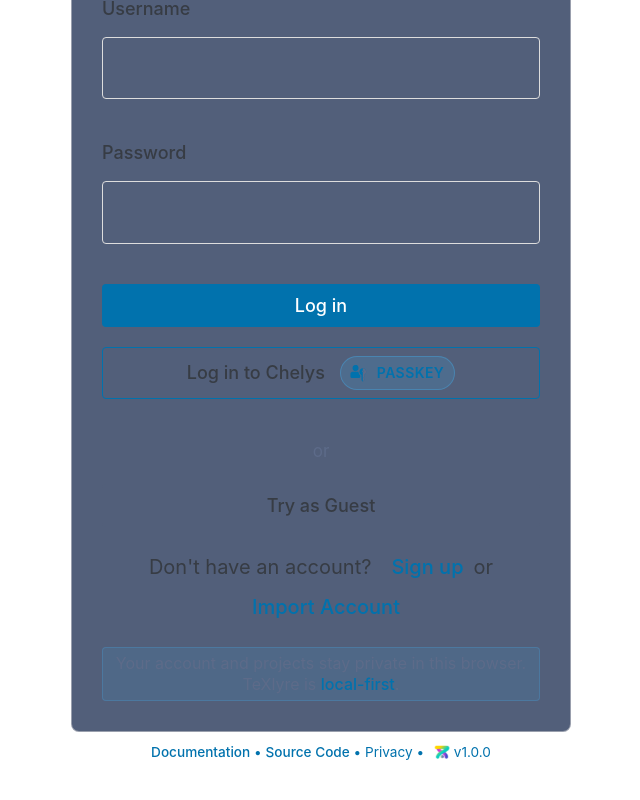
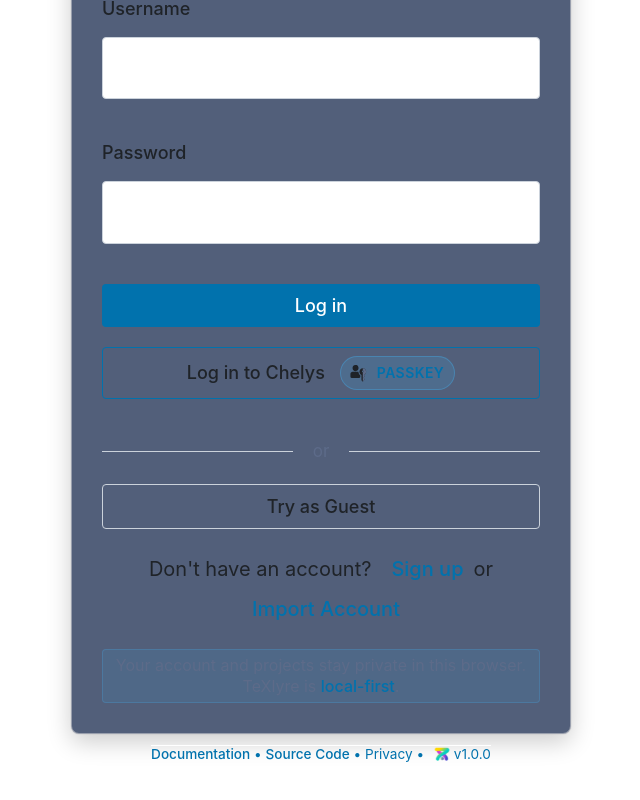
Before and after one commit to yangzhexian/LTC, a React (Vite) app in the folder texlyre/: page / in a window 1280 px wide. Shown: the part 264-1064 px from the top of the page, without its empty margins (319-959 px from the left). Built offline with nearby package versions, Linux system fonts and the light colour scheme.

Commit message:
fix: login page layout & contrast (full width, fallback theme colors, default data-theme-mode)

```diff
--- a/texlyre/index.html
+++ b/texlyre/index.html
@@ -1,5 +1,5 @@
 <!doctype html>
-<html lang="en">
+<html lang="en" data-theme-mode="light">
 
 <head>
   <meta charset="UTF-8" />
--- a/texlyre/src/contexts/ThemeContext.tsx
+++ b/texlyre/src/contexts/ThemeContext.tsx
@@ -79,6 +79,25 @@ export const ThemeProvider: React.FC<ThemeProviderProps> = ({
 		currentThemePlugin.applyLayout();
 	}, [currentThemePlugin, currentVariant]);
 
+	// Fallback: apply a default theme mode when no theme plugin is registered
+	// (e.g. plugin registry is empty). Without this, Pico CSS variables
+	// never activate and the page renders with broken colors.
+	useEffect(() => {
+		if (currentThemePlugin) return;
+
+		const mediaQuery = window.matchMedia('(prefers-color-scheme: dark)');
+		const applyDefault = () => {
+			const mode = currentVariant === 'system'
+				? (mediaQuery.matches ? 'dark' : 'light')
+				: currentVariant;
+			document.documentElement.setAttribute('data-theme-mode', mode);
+		};
+
+		applyDefault();
+		mediaQuery.addEventListener('change', applyDefault);
+		return () => mediaQuery.removeEventListener('change', applyDefault);
+	}, [currentThemePlugin, currentVariant]);
+
 	useEffect(() => {
 		const mediaQuery = window.matchMedia('(prefers-color-scheme: dark)');
 		const handleChange = () => {
--- a/texlyre/src/styles/global.css
+++ b/texlyre/src/styles/global.css
@@ -14,10 +14,41 @@
 	-moz-osx-font-smoothing: grayscale;
 	-webkit-text-size-adjust: 100%;
 	height: 100vh;
+
+	/* Fallback colors (used when no theme plugin is active) */
+	--pico-background: #ffffff;
+	--pico-secondary-background: #f5f6f8;
+	--pico-primary: #2563eb;
+	--pico-primary-hover: #1d4ed8;
+	--pico-primary-focus: rgba(37, 99, 235, 0.12);
+	--pico-primary-inverse: #ffffff;
+	--pico-secondary: #6c757d;
+	--pico-muted-color: #8a93a3;
+	--text-color: #1f2328;
+	--border-color: #d8dee6;
+	--accent-border: #cbd2db;
+	--link-color: #2563eb;
+	--link-hover-color: #1d4ed8;
+}
+
+[data-theme-mode="dark"] {
+	--pico-background: #1e1e2e;
+	--pico-secondary-background: #2a2a3d;
+	--pico-primary: #40b9ff;
+	--pico-primary-hover: #66c9ff;
+	--pico-primary-focus: rgba(64, 185, 255, 0.15);
+	--pico-primary-inverse: #1e1e2e;
+	--pico-secondary: #adb5bd;
+	--pico-muted-color: #7f8ea3;
+	--text-color: #e4e8ef;
+	--border-color: #3a3a4d;
+	--accent-border: #45455a;
+	--link-color: #40b9ff;
+	--link-hover-color: #66c9ff;
 }
 
 #root {
-	max-width: 65%;
+	max-width: 100%;
 	height: 100%;
 	margin: 0 auto;
 	padding: var(--space-md);
```
Also changed, not shown: 1 other file (tests, documents, lock files or other folders).
